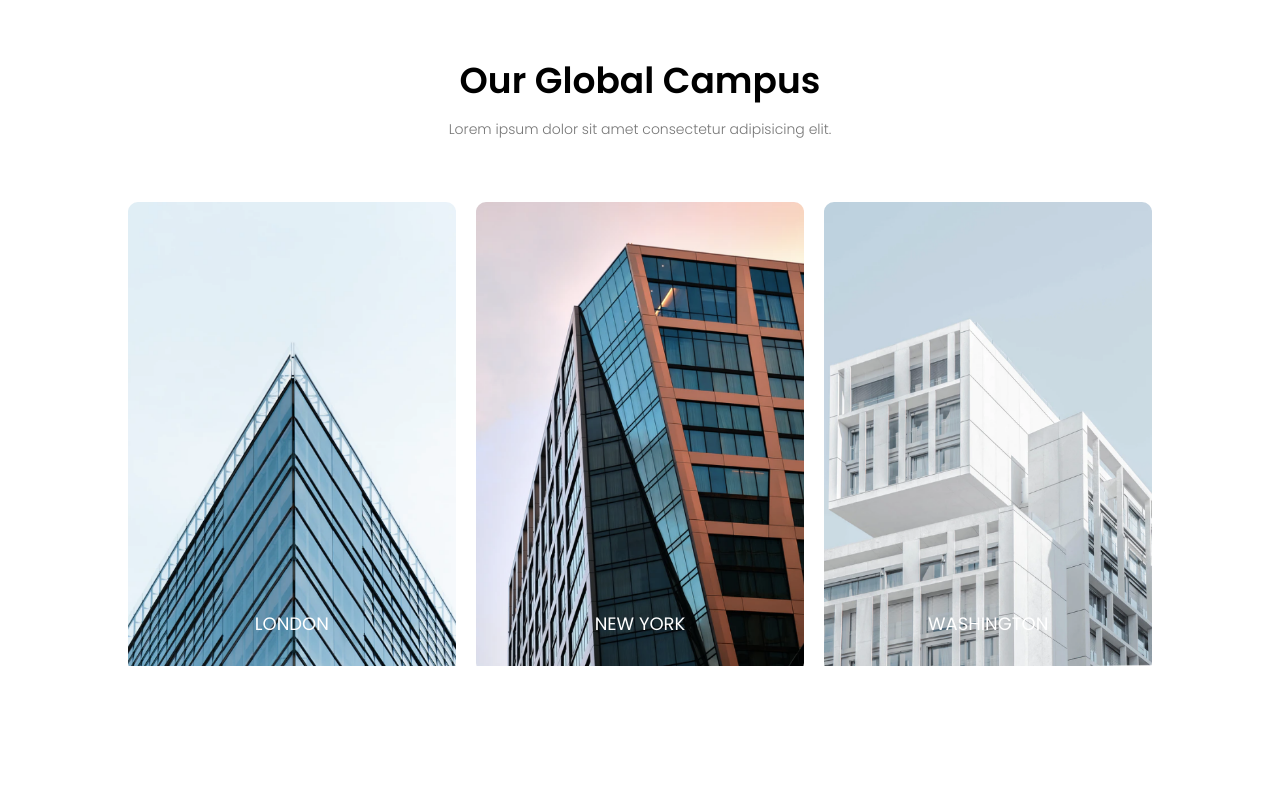
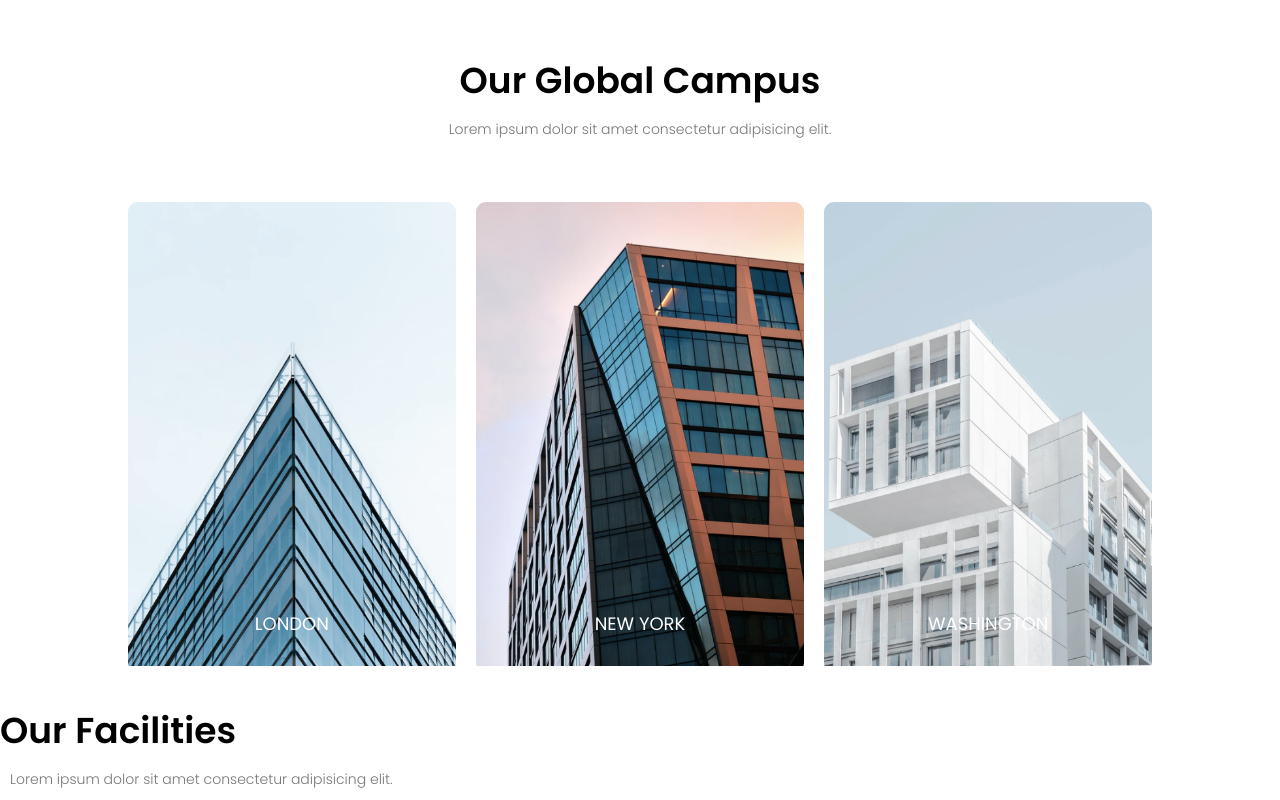
Before and after one commit to aayanahmed06/UniversitySite, a plain HTML site: page index.html in a window 1280 px wide. Shown: the part 1315-2115 px from the top of the page. Before the commit the page ends 2018 px from the top, so only its background shows below. Drawn offline with Linux system fonts and the light colour scheme.

Commit message:
facilities

```diff
--- a/index.html
+++ b/index.html
@@ -94,6 +94,13 @@
   </div>
 </section>
 
+<!-- end  -->
+
+      <!-- Facilites -->
+  <section class="facilities">
+    <h1>Our Facilities</h1>
+    <p>Lorem ipsum dolor sit amet consectetur adipisicing elit.</p>
+  </section>
 
     <!-- Javascript for toogle menu  -->
     <script>
```
